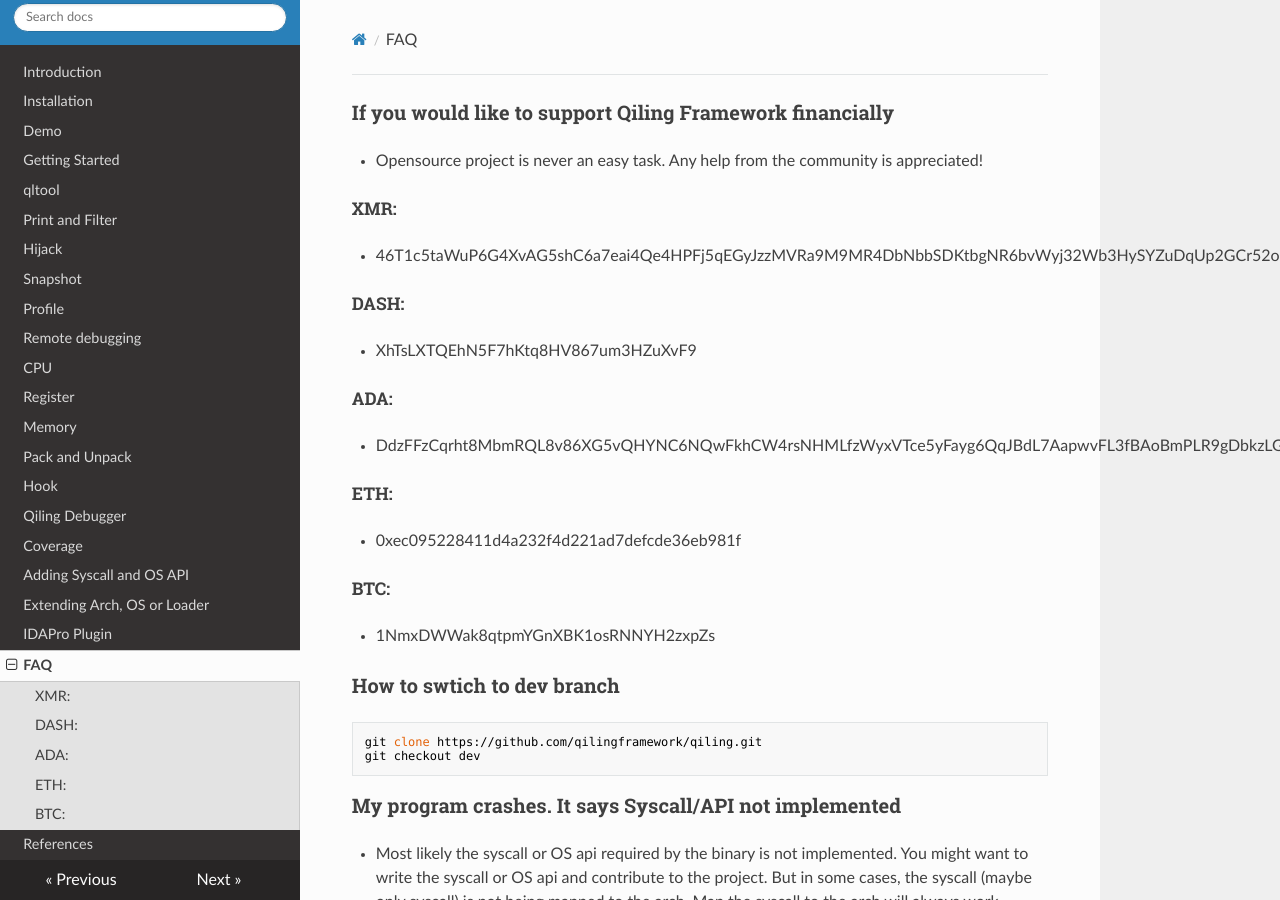
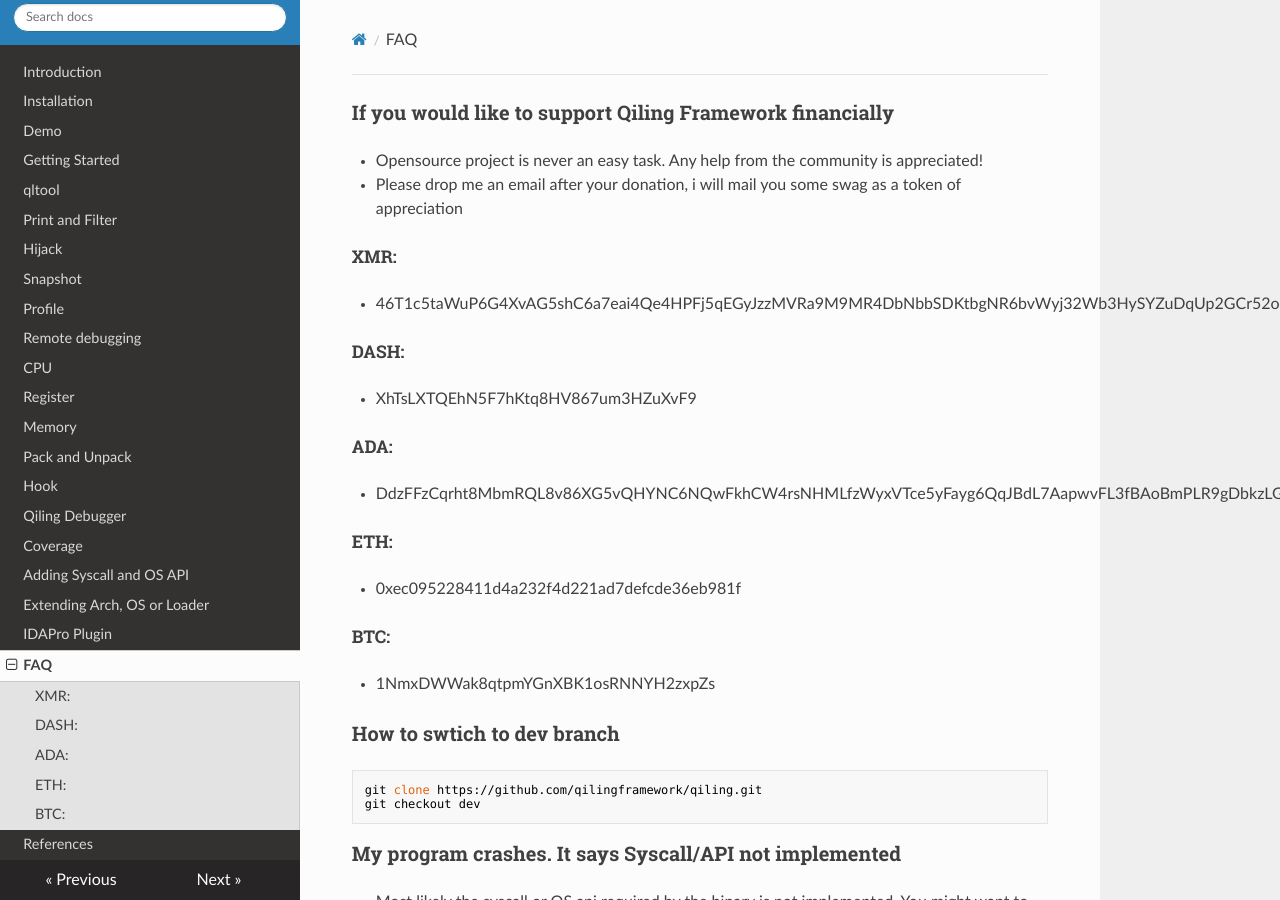
Before and after one commit to qilingframework/rtfd.io, an MkDocs documentation site: the page built from docs/faq.md, in a window 1280 px wide and 900 px high. Built offline with MkDocs 1.6.1, drawn with Linux system fonts in a browser that asks for light colours; nearby versions of some CDN libraries.

Commit message:
add donation details

```diff
--- a/docs/faq.md
+++ b/docs/faq.md
@@ -3,6 +3,7 @@ title: FAQ
 ---
 ### If you would like to support Qiling Framework financially
 - Opensource project is never an easy task. Any help from the community is appreciated!
+- Please drop me an email after your donation, i will mail you some swag as a token of appreciation
 
 ##### XMR:
 - 46T1c5taWuP6G4XvAG5shC6a7eai4Qe4HPFj5qEGyJzzMVRa9M9MR4DbNbbSDKtbgNR6bvWyj32Wb3HySYZuDqUp2GCr52o
```
